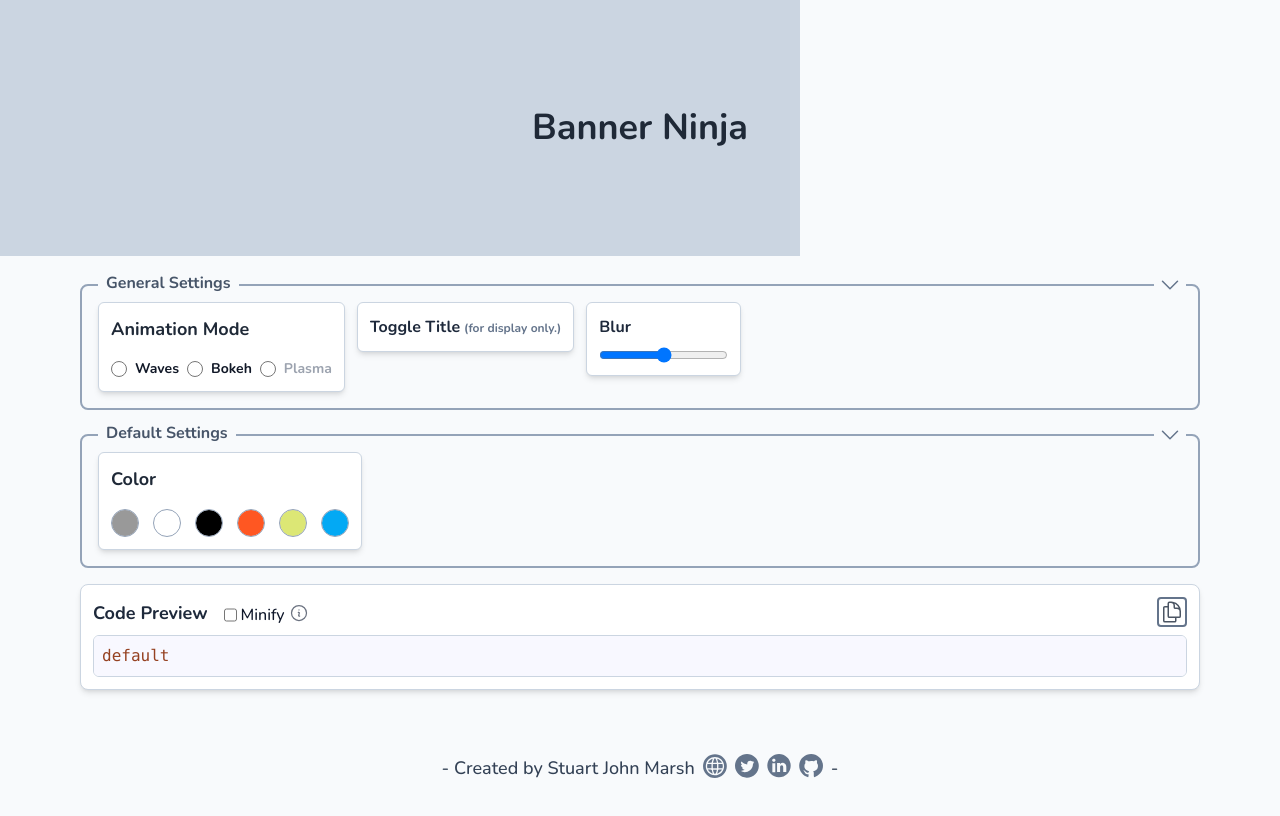
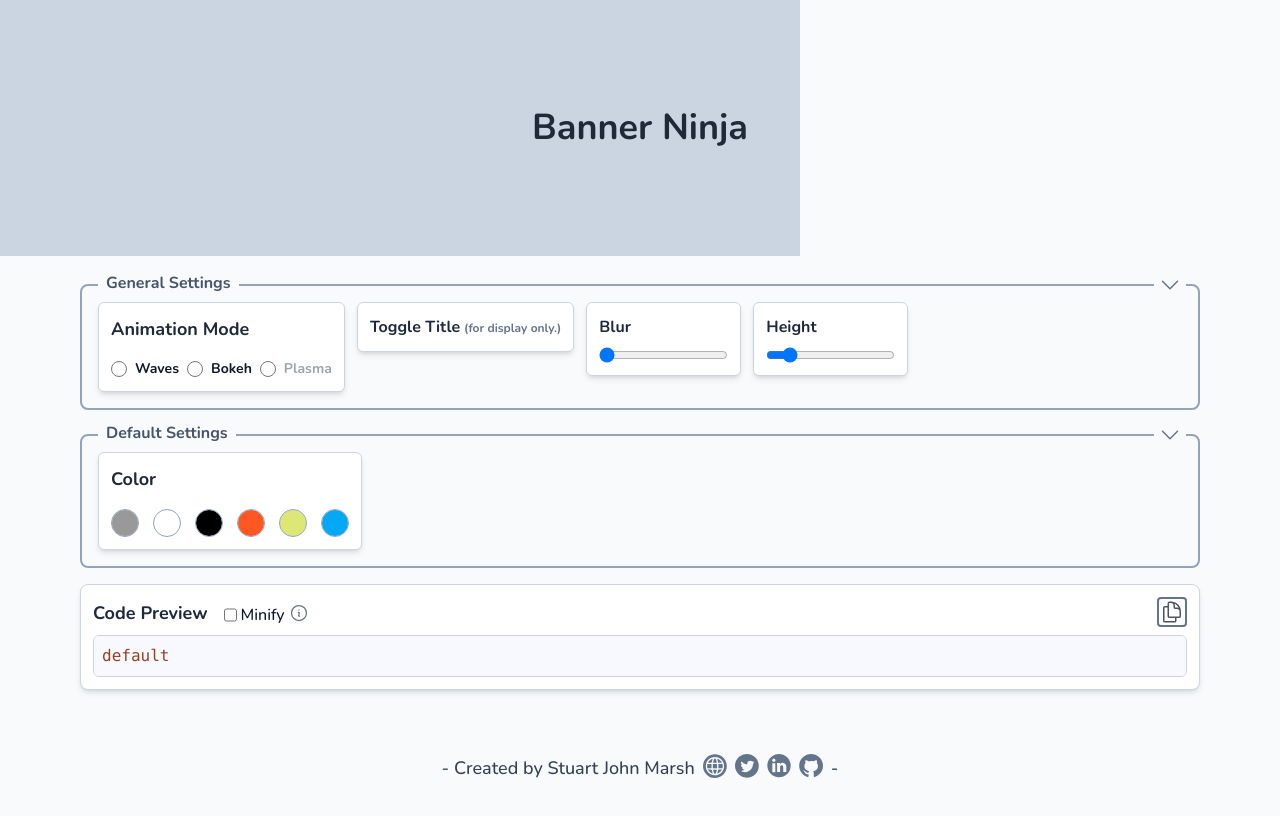
Before and after one commit to stujmar/banner-ninja, a React (Vite) app: page / in a window 1280 px wide. Shown: the top 816 px of the page. Built offline with nearby package versions, Linux system fonts and the light colour scheme.

Commit message:
[sm] started to get height to work wip on canvas context change

```diff
--- a/src/App.tsx
+++ b/src/App.tsx
@@ -56,12 +56,12 @@ function App() {
       settings.properties.map((property: any) => {
         switch (property.type) {
           case "color":
-            return <ColorPicker key={property.label} value={property.value} attribute={property.attribute} label={property.label} onChange={handleSettingsChange} />
+            return <ColorPicker key={property.label} value={property.value} attribute={property.attribute} label={property.label} onChange={handlePropertyChange} />
           case "range":
             return <Fader
                       key={property.label}
                       settings={property}
-                      onChange={handleSettingsChange} />
+                      onChange={handlePropertyChange} />
           default:
             break;
         }
@@ -69,7 +69,7 @@ function App() {
     )
   }, [settings]);
 
-  const handleSettingsChange = (e: any) => {
+  const handlePropertyChange = (e: any) => {
     let [name, value] = [e.target.name, e.target.value];
     if(name !== "increment" && name !== "blur") {
     let newProperties = settings.properties.map((property: any) => {
@@ -96,10 +96,19 @@ function App() {
   }
   }
 
+  const handleSettingsChange = (e: any) => {
+    // console.log(e.target.name, e.target.value);
+    let [name, value] = [e.target.name, e.target.value];
+    setSettings({
+      ...settings,
+      [name]: value,
+    });
+  }
+
   return (
     <div className="pb-24">
 
-        <BannerPreview mode={mode} settings={settingsRef.current} titleSettings={titleSettings} updateSettings={handleSettingsChange}/>
+        <BannerPreview mode={mode} settings={settingsRef.current} titleSettings={titleSettings} updateSettings={handlePropertyChange}/>
         <div className="container max-w-6xl p-4 bg-slate-50 mx-auto h-screen justify-start items-center md:items-start">
           <div>
             {/* Top Row - Border Element */}
@@ -122,7 +131,19 @@ function App() {
                     min: 0,
                     max: 14,
                     step: 1,
-                    value: settings.blur,
+                    value: settingsRef.current.blur,
+                    invert: false,
+                  }}
+                  onChange={handleSettingsChange}
+                />
+                <Fader
+                  settings={{
+                    attribute: "height",
+                    label: "Height",
+                    min: 128,
+                    max: 1024,
+                    step: 8,
+                    value: settingsRef.current.height,
                     invert: false,
                   }}
                   onChange={handleSettingsChange}
--- a/src/components/BannerPreview.tsx
+++ b/src/components/BannerPreview.tsx
@@ -32,6 +32,7 @@ const BannerPreview = ({ mode, settings, titleSettings}: BannerPreviewProps) =>
   const waveRef: any = useRef(getInitialState(mode));
   const inputRef = React.createRef<HTMLInputElement>();
   const [task, setTask] = useState("");
+  const [height, setHeight] = useState(256);
 
   function handleResize() {
     establishContext();
@@ -43,6 +44,7 @@ const BannerPreview = ({ mode, settings, titleSettings}: BannerPreviewProps) =>
     let updatedSettings = { ...settings }; // possibly sloppy.
     updatedSettings.x = waveRef?.current?.x;
     waveRef.current = updatedSettings;
+    setHeight(waveRef.current.height);
   }, [settings]);
 
   useEffect(() => {
@@ -64,10 +66,15 @@ const BannerPreview = ({ mode, settings, titleSettings}: BannerPreviewProps) =>
     canvasRef.current = document.getElementById('previewCanvas');
     const canvas = canvasRef.current;
     canvas.width = screen.width;
-    canvas.height = 256;
+    console.log(waveRef.current.height)
+    canvas.height = height;
     const context = canvas.getContext('2d');
     contextRef.current = context;
   };
+
+  useEffect(() => {
+    establishContext();
+  },[height])
 
   const renderFrame = () => {
     if (!contextRef.current) {
@@ -90,7 +97,7 @@ const BannerPreview = ({ mode, settings, titleSettings}: BannerPreviewProps) =>
   };
 
   return (
-    <div id="bannerParent" className="h-64 bg-transparent relative overflow-hidden">
+    <div id="bannerParent" style={{height: height + "px"}} className="bg-transparent relative overflow-hidden">
         <div className="flex justify-center items-center w-full h-full">
           { titleSettings.isActive &&
           <EditableTitle
@@ -112,7 +119,7 @@ const BannerPreview = ({ mode, settings, titleSettings}: BannerPreviewProps) =>
             }
         </div>
         <div style={{backdropFilter: `blur(${waveRef.current?.blur}px)`}} className="absolute -z-10 inset-0 bg-white/0"></div>
-        <canvas id="previewCanvas" ref={canvasRef} height="256" className="absolute -z-20 inset-0"></canvas>
+        <canvas id="previewCanvas" ref={canvasRef} className="absolute -z-20 inset-0"></canvas>
     </div>
   );
 };
--- a/src/components/animations/parameters/bokeh.json
+++ b/src/components/animations/parameters/bokeh.json
@@ -4,6 +4,7 @@
     "y": 100,
     "increment": 0,
     "blur": 0,
+    "height": 256,
     "properties": [
       {
         "label": "Background Color",
--- a/src/components/animations/parameters/default.json
+++ b/src/components/animations/parameters/default.json
@@ -1,5 +1,7 @@
 {
     "mode": "default",
+    "blur": 0,
+    "height": 256,
     "properties": [
       {
         "label": "Color",
--- a/src/components/animations/parameters/plasma.json
+++ b/src/components/animations/parameters/plasma.json
@@ -2,8 +2,9 @@
     "mode": "plasma",
     "x": 0,
     "y": 100,
+    "blur": 0,
+    "height": 256,
     "increment": 0,
-    "blur": 0,
     "properties": [
     {
         "label": "Line Color",
--- a/src/components/animations/parameters/waves.json
+++ b/src/components/animations/parameters/waves.json
@@ -4,6 +4,7 @@
     "y": 100,
     "increment": 0,
     "blur": 0,
+    "height": 256,
     "properties": [
     {
         "label": "Line Color",
--- a/src/output.css
+++ b/src/output.css
@@ -668,10 +668,6 @@ video {
   height: 1.5rem;
 }
 
-.h-64 {
-  height: 16rem;
-}
-
 .h-full {
   height: 100%;
 }
```
